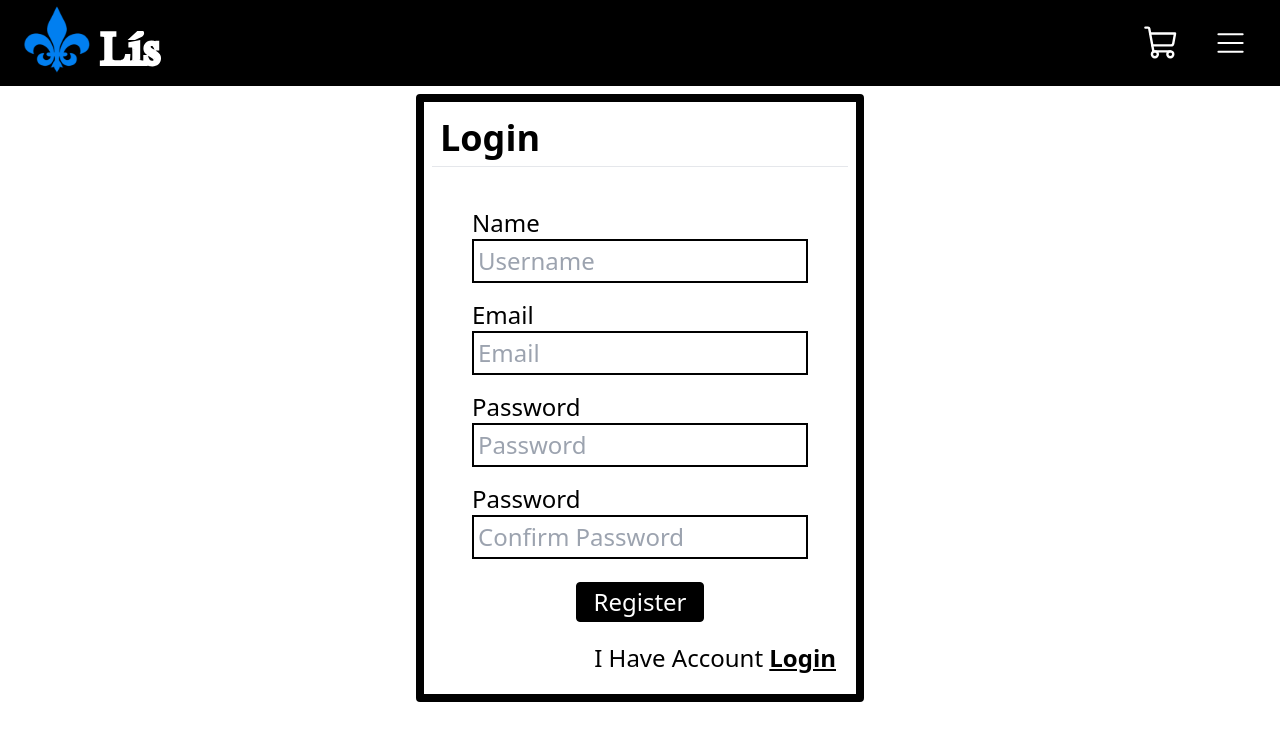
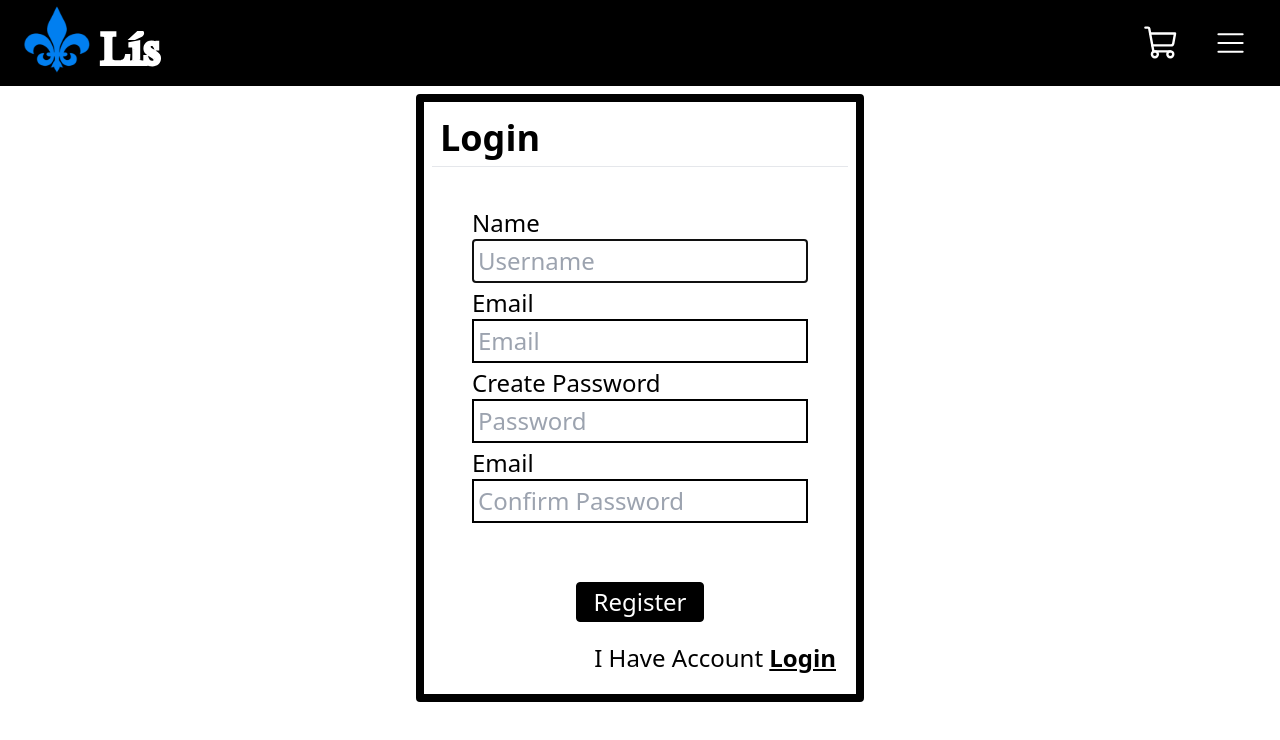
Before and after one commit to BRxBS/Ecommerce, a React (Vite) app in the folder app/: page /Register in a window 1280 px wide. Shown: the top 740 px of the page. Built offline with nearby package versions, Linux system fonts and the light colour scheme.

Commit message:
register-post working

```diff
--- a/app/package.json
+++ b/app/package.json
@@ -8,6 +8,7 @@
     "preview": "vite preview"
   },
   "dependencies": {
+    "classnames": "^2.3.1",
     "phosphor-react": "^1.4.1",
     "prop-types": "^15.8.1",
     "react": "^18.0.0",
--- a/app/src/screens/Register.jsx
+++ b/app/src/screens/Register.jsx
@@ -1,88 +1,303 @@
-import React, { useState } from "react";
+import React, { useState, useRef, useEffect } from "react";
 import { Link } from "react-router-dom";
-import {Header} from "../components/Header";
+import { Header } from "../components/Header";
+import { CheckCircle, Info, XCircle } from "phosphor-react";
+import { Login } from "./Login";
+import axios from "axios";
+
+const USER_REGEX = /^[a-zA-Z][a-zA-z0-9-_]{3,23}$/;
+const PWD_REGEX = /^(?=.*[a-z])(?=.*[A-Z])(?=.*[0-9])(?=.*[!@#$%]).{8,24}$/;
+const EMAIL_REGEX = /^\w+([\.-]?\w+)*@\w+([\.-]?\w+)*(\.\w{2,3})+$/;
+
+const url = "http://localhost:8000/users";
+
+export function Register() {
+  const userRef = useRef();
+  const errRef = useRef();
+
+  const [user, setUser] = useState("");
+  const [validName, setValidName] = useState(false);
+  const [userFocus, setUserFocus] = useState(false);
+
+  const [email, setEmail] = useState("");
+  const [validEmail, setValidEmail] = useState(false);
+  const [emailFocus, setEmailFocus] = useState(false);
+
+  const [pwd, setPwd] = useState("");
+  const [validPwd, setValidPdw] = useState(false);
+  const [PwdFocus, setPwdFocus] = useState(false);
+
+  const [matchPwd, setMatchPwd] = useState("");
+  const [validMatch, setValiMatch] = useState(false);
+  const [matchFocus, setMatchFocus] = useState(false);
+
+  const [errMsg, setErrMsg] = useState("");
+  const [success, setSuccess] = useState(false);
 
 
-export function Register(){
-    window.scrollTo(0, 0);
+  useEffect(() => {
+    userRef.current.focus();
+  }, []);
 
-    const [name, setName] = useState("");
-    const [email, setEmail] = useState("");
-    const [password1, setPassword1] = useState("");
-    const [password2, setPassword2] = useState("");
+  useEffect(() => {
+    const result = USER_REGEX.test(user);
+    console.log(result);
+    console.log(user);
+    setValidName(result);
+  }, [user]);
 
-    function checkPassword(){
-      if(password1 !== password2){
+  useEffect(() => {
+    const result = EMAIL_REGEX.test(email);
+    console.log(result);
+    console.log(email);
+    setValidEmail(result);
+  }, [email]);
 
-      }
-    }
+  useEffect(() => {
+    const result = PWD_REGEX.test(pwd);
+    console.log(result);
+    console.log(pwd);
+    setValidPdw(result);
+    const match = pwd === matchPwd;
+    setValiMatch(match);
+  }, [pwd, matchPwd]);
+
+  useEffect(() => {
+    setErrMsg("");
+  }, [user, email, pwd, matchPwd]);
 
       const fortmatResponse = (res) => {
         return JSON.stringify(res, null, 2);
       };
+  async function handleSubmit() {
 
-     async function createPost() {
     const postData = {
-        username: name,
+      username: user,
       email: email,
-        password: password,
+      password: pwd,
     };
+
+    try {
+      const response = await axios.post(url, postData
+      //  JSON.stringify({username:user, email:email, password: pwd}),
+        // {
+
+        //     headers: {'Contetent-Type' : 'application/json'},
+        //     withCredentials:true
+
+        // }
+      );
+
+      const result = {
+        status: response.status,
+        data: response.data,
+      };
+
+      fortmatResponse(result);
+
+      console.log(response.data)
+      console.log(JSON.stringify(response))
+      setSuccess(true);
+
+    } catch (err) {
+      if(!err?.response){
+        setErrMsg('No Server Response')
+      }else if (err.response?.status === 409) {
+        setErrMsg('User Taken');
+      }else {
+        setErrMsg('Registration Failed')
       }
+      errRef.current.focus()
+    }
+  };
 
   return (
     <>
       <Header />
+      {success ? (
+        <p>
+          {" "}
+          congrets
+          <Login />
+        </p>
+      ) : (
         <div className="block relative w-[28rem] h-[38rem] m-auto mt-2 border-8 border-black p-2 text-2xl rounded">
+          <p
+            ref={errRef}
+            className={errMsg ? "border border-black" : "hidden"}
+            aria-live="assertive"
+          >
+            {errMsg}
+          </p>
+
           <p className="text-4xl font-bold m-2">Login</p>
           <hr />
-          <form className="h-[23rem] p-10 ">
-            <p>Name</p>
+          <form onSubmit={handleSubmit} className="h-[23rem] p-10 ">
+            <label htmlFor="name" className="flex items-center ">
+              Name
+              <span className={validName ? "" : "hidden"}>
+                <CheckCircle size={20} className="m-1 mt-2" />
+              </span>
+              <span className={validName || !user ? "hidden" : ""}>
+                <XCircle size={20} className="m-1 mt-2" />
+              </span>
+            </label>
             <input
-              className="border-2 border-black p-1 w-[100%]  mb-4"
               type="text"
+              className="border-2 border-black p-1 w-[100%] mb-1"
+              id="name"
+              ref={userRef}
+              autoComplete="off"
               placeholder="Username"
-              onChange={(e) => setName(e.target.value)}
-              value={name}
+              onChange={(e) => setUser(e.target.value)}
+              required
+              aria-invalid={validName ? "false" : "true"}
+              aria-describedby="uidnote"
+              onFocus={() => setUserFocus(true)}
+              onBlur={() => setUserFocus(false)}
             />
-            <p>Email</p>
+            <p
+              id="uidnote"
+              className={
+                userFocus && user && !validName
+                  ? "flex p-1 text-white bg-gray-600 text-sm rounded-md"
+                  : "hidden"
+              }
+            >
+              <Info size={16} className="m-[0.15rem]" /> 4 to 24 characters.{" "}
+              <br />
+              Must begin with a letter. <br />
+              Letters, numbers, underscores, hyphen allowed.
+            </p>
+
+            <label htmlFor="email" className="flex">
+              Email
+              <span className={validEmail ? "" : "hidden"}>
+                <CheckCircle size={20} className="m-1 mt-2" />
+              </span>
+              <span className={validEmail || !email ? "hidden" : ""}>
+                <XCircle size={20} className="m-1 mt-2" />
+              </span>
+            </label>
             <input
-              className="border-2 border-black p-1 w-[100%]  mb-4"
               type="email"
+              className="border-2 border-black p-1 w-[100%]  mb-1"
+              id="email"
               placeholder="Email"
               onChange={(e) => setEmail(e.target.value)}
-              value={email}
+              required
+              aria-invalid={validEmail ? "false" : "true"}
+              aria-describedby="uidnoteEmail"
+              onFocus={() => setEmailFocus(true)}
+              onBlur={() => setEmailFocus(false)}
             />
-            <p>Password</p>
+            <p
+              id="uidnoteEmail"
+              className={
+                emailFocus && email && !validEmail
+                  ? "flex p-1 text-white bg-gray-600 text-sm rounded-md"
+                  : "hidden"
+              }
+            >
+              <Info size={16} className="m-[0.15rem]" />
+              Must have @. <br />
+              Letters, numbers, underscores, hyphen allowed.
+            </p>
+
+            <label htmlFor="password" className="flex">
+              Create Password
+              <span className={validPwd ? "" : "hidden"}>
+                <CheckCircle size={20} className="m-1 mt-2" />
+              </span>
+              <span className={validPwd || !pwd ? "hidden" : ""}>
+                <XCircle size={20} className="m-1 mt-2" />
+              </span>
+            </label>
             <input
-              className="border-2 border-black p-1 w-[100%]  mb-4"
               type="password"
+              className="border-2 border-black p-1 w-[100%]  mb-1"
+              id="password"
               placeholder="Password"
-              onChange={(e) => setPassword1(e.target.value)}
-              value={password1}
+              onChange={(e) => setPwd(e.target.value)}
+              required
+              aria-invalid={validPwd ? "false" : "true"}
+              aria-describedby="pwdnote"
+              onFocus={() => setPwdFocus(true)}
+              onBlur={() => setPwdFocus(false)}
             />
-            <p>Password</p>
+            <p
+              id="pwdnote"
+              className={
+                PwdFocus && pwd && !validPwd
+                  ? "flex p-1 text-white bg-gray-600 text-sm rounded-md"
+                  : "hidden"
+              }
+            >
+              <Info size={16} className="m-[0.15rem]" />
+              8 to 24 characters.
+              <br />
+              Must include uppercase and lowercase, a number and a special
+              character. <br />
+              Allowes special characters:
+              <span aria-label="exclamation marks">!</span>
+              <span aria-label="at symbol">@</span>
+              <span aria-label="hastag">#</span>
+              <span aria-label="dollar sign">$</span>
+              <span aria-label="percent">%</span>
+            </p>
+
+            <label htmlFor="confirm_pwd" className="flex">
+              Email
+              <span className={validMatch && matchPwd ? "" : "hidden"}>
+                <CheckCircle size={20} className="m-1 mt-2" />
+              </span>
+              <span className={validMatch || !matchPwd ? "hidden" : ""}>
+                <XCircle size={20} className="m-1 mt-2" />
+              </span>
+            </label>
             <input
-              className="border-2 border-black p-1 w-[100%]  mb-4"
               type="password"
+              className="border-2 border-black p-1 w-[100%]  mb-1"
+              id="confirm_pwd"
               placeholder="Confirm Password"
-              onChange={(e) => setPassword2(e.target.value)}
-              value={password2}
+              onChange={(e) => setMatchPwd(e.target.value)}
+              required
+              aria-invalid={validMatch ? "false" : "true"}
+              aria-describedby="confirmnote"
+              onFocus={() => setMatchFocus(true)}
+              onBlur={() => setMatchFocus(false)}
             />
+            <p
+              id="confirmnote"
+              className={
+                matchFocus && !validMatch
+                  ? "flex p-1 text-white bg-gray-600 text-sm rounded-md"
+                  : "hidden"
+              }
+            >
+              <Info size={16} className="m-[0.15rem]" /> Must match the first
+              password input filed.
+            </p>
 
             <button
+              disabled={
+                !validName || !validEmail || !validPwd || !validMatch
+                  ? true
+                  : false
+              }
               className="border absolute bottom-[4.5rem] left-[9.5rem] w-32 h-10 border-black bg-black rounded text-white "
               type="submit"
             >
               Register
             </button>
+          </form>
           <p className="absolute bottom-5 right-5">
             <Link to={"/login"}>
               I Have Account <strong className="underline">Login</strong>
             </Link>
           </p>
-          </form>
         </div>
+      )}
     </>
   );
-
 }
```
Also changed, not shown: 1 other file (tests, documents, lock files or other folders). Lines whose indentation alone changed are shown as unchanged.
